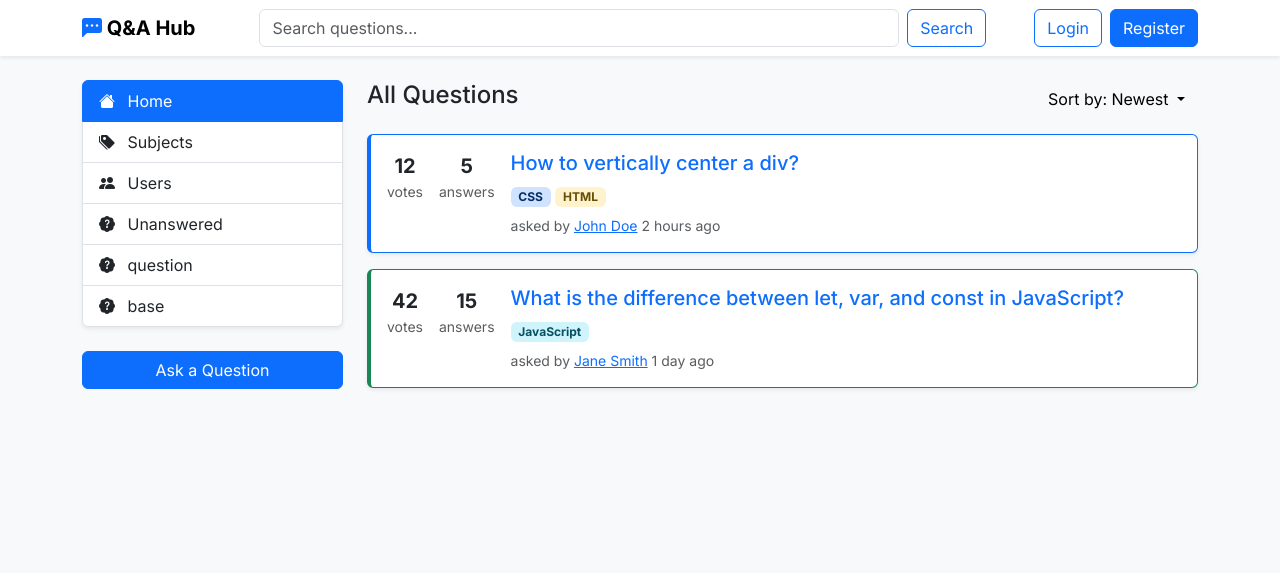
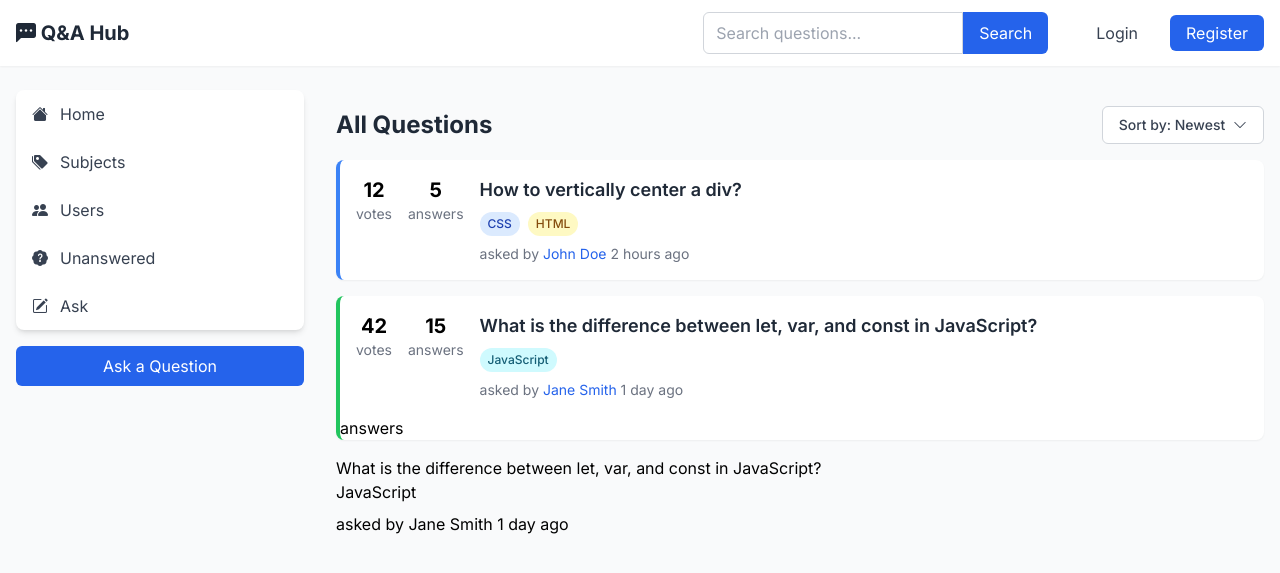
Before and after one commit to huzaius/qnahub, a Flask app: page / in a window 1280 px wide. Shown: the top 573 px of the page. Run offline with Flask 3, Linux system fonts and the light colour scheme; some libraries are stand-ins or nearby versions.

Commit message:
made some cleanups

```diff
--- /dev/null
+++ b/qnahub/static/js/main.js
@@ -0,0 +1,46 @@
+document.addEventListener('DOMContentLoaded', function () {
+    // Navbar Toggler
+    const navToggler = document.getElementById('nav-toggler');
+    const navCollapse = document.getElementById('navbarNav');
+
+    if (navToggler && navCollapse) {
+        navToggler.addEventListener('click', () => {
+            navCollapse.classList.toggle('hidden');
+        });
+    }
+
+    // User Dropdown
+    const dropdownToggle = document.getElementById('navbarDropdown');
+    const dropdownMenu = document.getElementById('dropdown-menu');
+
+    if (dropdownToggle && dropdownMenu) {
+        dropdownToggle.addEventListener('click', (event) => {
+            event.preventDefault();
+            dropdownMenu.classList.toggle('hidden');
+        });
+
+        // Optional: Close dropdown when clicking outside
+        document.addEventListener('click', (event) => {
+            if (!dropdownToggle.contains(event.target) && !dropdownMenu.contains(event.target)) {
+                dropdownMenu.classList.add('hidden');
+            }
+        });
+    }
+
+    // Sort Dropdown on index page
+    const sortDropdownToggle = document.getElementById('sort-dropdown-toggle');
+    const sortDropdownMenu = document.getElementById('sort-dropdown-menu');
+
+    if (sortDropdownToggle && sortDropdownMenu) {
+        sortDropdownToggle.addEventListener('click', (event) => {
+            event.preventDefault();
+            sortDropdownMenu.classList.toggle('hidden');
+        });
+
+        document.addEventListener('click', (event) => {
+            if (!sortDropdownToggle.contains(event.target) && !sortDropdownMenu.contains(event.target)) {
+                sortDropdownMenu.classList.add('hidden');
+            }
+        });
+    }
+});
--- a/qnahub/templates/base.html
+++ b/qnahub/templates/base.html
@@ -5,99 +5,99 @@
     <meta charset="UTF-8">
     <meta name="viewport" content="width=device-width, initial-scale=1.0">
     <title>{% block title %}{% endblock %}</title>
-    <link href="https://cdn.jsdelivr.net/npm/bootstrap@5.3.2/dist/css/bootstrap.min.css" rel="stylesheet">
+    <script src="https://cdn.tailwindcss.com"></script>
     <link rel="stylesheet" href="https://cdn.jsdelivr.net/npm/bootstrap-icons@1.11.3/font/bootstrap-icons.min.css">
     <link href="https://fonts.googleapis.com/css2?family=Inter:wght@400;500;600;700&display=swap" rel="stylesheet">
     <style>
         body {
             font-family: 'Inter', sans-serif;
-            background-color: #f8f9fa;
         }
-
-        .question-card {
-            border-left-width: 4px;
+        /* A custom style for the active sidebar link, as this is easier than complex Jinja logic */
+        .sidebar-link.active {
+            background-color: #eef2ff; /* bg-indigo-50 */
+            color: #4338ca; /* text-indigo-700 */
+            font-weight: 600;
         }
     </style>
 </head>
 
-<body>
+<body class="bg-gray-50">
 
     <!-- Navbar -->
-    <nav class="navbar navbar-expand-lg bg-white shadow-sm">
-        <div class="container">
-            <a class="navbar-brand fw-bold" href="{{ url_for('index') }}"><i
+    <nav class="bg-white shadow-sm">
+        <div class="container mx-auto px-4">
+            <div class="flex justify-between items-center py-3">
+                <a class="text-xl font-bold text-gray-800" href="{{ url_for('index') }}"><i
                     class="bi bi-chat-left-dots-fill text-primary"></i> Q&A
                     Hub</a>
-            <button class="navbar-toggler" type="button" data-bs-toggle="collapse" data-bs-target="#navbarNav">
-                <span class="navbar-toggler-icon"></span>
+                <div class="lg:hidden">
+                    <button id="nav-toggler" class="text-gray-700 focus:outline-none">
+                        <i class="bi bi-list text-2xl"></i>
                     </button>
-            <div class="collapse navbar-collapse" id="navbarNav">
-                <form class="d-flex flex-grow-1 mx-lg-5 my-2 my-lg-0">
-                    <input class="form-control me-2" type="search" placeholder="Search questions...">
-                    <button class="btn btn-outline-primary" type="submit">Search</button>
+                </div>
+                <div class="hidden lg:flex lg:items-center lg:space-x-8" id="navbarNav">
+                    <form class="flex flex-grow w-full max-w-xl">
+                        <input class="w-full px-3 py-2 border border-gray-300 rounded-l-md focus:outline-none focus:ring-2 focus:ring-blue-500" type="search" placeholder="Search questions...">
+                        <button class="px-4 py-2 bg-blue-600 text-white rounded-r-md hover:bg-blue-700" type="submit">Search</button>
                     </form>
-                <ul class="navbar-nav ms-auto">
+                    <ul class="flex items-center space-x-4">
                         {% if current_user.is_authenticated %}
                         <!-- LOGGED-IN USER VIEW  -->
-                    <li class="nav-item">
-                        <a class="btn btn-primary" href="{{ url_for('question') }}">Ask a Question</a>
+                        <li>
+                            <a class="bg-blue-600 text-white px-4 py-2 rounded-md hover:bg-blue-700 transition-colors" href="{{ url_for('question') }}">Ask a Question</a>
                         </li>
-                    <li class="nav-item dropdown ms-lg-3 mt-2 mt-lg-0">
-                        <a class="nav-link dropdown-toggle" href="#" id="navbarDropdown" role="button" data-bs-toggle="dropdown">
-                            <img src="https://placehold.co/40x40/0d6efd/white?text=U" class="rounded-circle" width="32" height="32">
+                        <li class="relative">
+                            <a href="#" id="navbarDropdown" class="flex items-center">
+                                <img src="{{ url_for('static', filename='profile_pics/' + current_user.picture) }}" alt="User profile" class="rounded-circle" width="32" height="32">
                             </a>
-                        <ul class="dropdown-menu dropdown-menu-end">
-                            <li><a class="dropdown-item" href="{{url_for('account')}}">My Account</a></li>
-                            <li><a class="dropdown-item" href="#">My Questions</a></li>
-                            <li><hr class="dropdown-divider"></li>
-                            <li><a class="dropdown-item" href="{{url_for('logout')}}">Logout</a></li>
+                            <ul id="dropdown-menu" class="absolute right-0 mt-2 w-48 bg-white rounded-md shadow-lg py-1 z-50 hidden">
+                                <li><a class="block px-4 py-2 text-sm text-gray-700 hover:bg-gray-100" href="{{url_for('account')}}">My Account</a></li>
+                                <li><a class="block px-4 py-2 text-sm text-gray-700 hover:bg-gray-100" href="#">My Questions</a></li>
+                                <li><hr class="my-1"></li>
+                                <li><a class="block px-4 py-2 text-sm text-gray-700 hover:bg-gray-100" href="{{url_for('logout')}}">Logout</a></li>
                             </ul>
                         </li>
-
-
-
                         {% else %}
                         <!-- ANONYMOUS USER VIEW -->
-                    <li class="nav-item">
-                        <a class="btn btn-outline-primary me-2" href="{{ url_for('login') }}">Login</a>
+                        <li>
+                            <a class="px-4 py-2 text-gray-700 hover:text-blue-600" href="{{ url_for('login') }}">Login</a>
                         </li>
-                    <li class="nav-item">
-                        <a class="btn btn-primary" href="{{ url_for('register') }}">Register</a>
+                        <li>
+                            <a class="bg-blue-600 text-white px-4 py-2 rounded-md hover:bg-blue-700 transition-colors" href="{{ url_for('register') }}">Register</a>
                         </li>
-                    </ul>
                         {% endif %}
                     </ul>
+                </div>
             </div>
         </div>
     </nav>
 
     <!-- Main Content -->
-    <div class="container mt-4">
-        <div class="row">
+    <div class="container mx-auto px-4 mt-6">
+        <div class="flex flex-wrap -mx-4">
             <!-- Sidebar -->
-            {% if title == 'Login' %}
-
-            {% else %}
-            <div class="col-lg-3">
-                <div class="list-group shadow-sm" id="sidebar-nav">
-                    <a href="{{ url_for('index') }}" class="list-group-item list-group-item-action"><i
-                            class="bi bi-house-fill me-2"></i> Home</a>
-                    <a href="{{ url_for('subjects') }}" class="list-group-item list-group-item-action"><i
-                            class="bi bi-tags-fill me-2"></i>
-                        Subjects</a>
-                    <a href="{{ url_for('users') }}" class="list-group-item list-group-item-action"><i
-                            class="bi bi-people-fill me-2"></i>
-                        Users</a>
-                    <a href="{{ url_for('unanswered')}}" class="list-group-item list-group-item-action"><i
-                            class="bi bi-patch-question-fill me-2"></i> Unanswered</a>
-                    <a href="{{ url_for('question')}}" class="list-group-item list-group-item-action"><i
-                            class="bi bi-patch-question-fill me-2"></i> question</a>
-                    <a href="{{ url_for('base')}}" class="list-group-item list-group-item-action"><i
-                            class="bi bi-patch-question-fill me-2"></i> base</a>
-
+            {% if title != 'Login' and title != 'Signup' %}
+            <div class="w-full lg:w-1/4 px-4 mb-6 lg:mb-0">
+                <div class="bg-white rounded-lg shadow-md">
+                    <a href="{{ url_for('index') }}" class="sidebar-link flex items-center px-4 py-3 text-gray-700 hover:bg-gray-100">
+                        <i class="bi bi-house-fill mr-3"></i> Home
+                    </a>
+                    <a href="{{ url_for('subjects') }}" class="sidebar-link flex items-center px-4 py-3 text-gray-700 hover:bg-gray-100">
+                        <i class="bi bi-tags-fill mr-3"></i> Subjects
+                    </a>
+                    <a href="{{ url_for('users') }}" class="sidebar-link flex items-center px-4 py-3 text-gray-700 hover:bg-gray-100">
+                        <i class="bi bi-people-fill mr-3"></i> Users
+                    </a>
+                    <a href="{{ url_for('unanswered')}}" class="sidebar-link flex items-center px-4 py-3 text-gray-700 hover:bg-gray-100">
+                        <i class="bi bi-patch-question-fill mr-3"></i> Unanswered
+                    </a>
+                    <a href="{{ url_for('question')}}" class="sidebar-link flex items-center px-4 py-3 text-gray-700 hover:bg-gray-100">
+                        <i class="bi bi-pencil-square mr-3"></i> Ask
+                    </a>
+                </form>
             </div>
                 <div class="mt-4">
-                    <a class="btn btn-primary w-100" href="{{ url_for('users') }}">Ask a Question</a>
+                    <a class="block w-full bg-blue-600 text-white text-center px-4 py-2 rounded-md hover:bg-blue-700 transition-colors" href="{{ url_for('question') }}">Ask a Question</a>
                 </div>
             </div>
             {% endif %}
@@ -105,20 +105,31 @@
 
 
             <!-- Main Content -->
-            <div class="col-lg-9">
-                <div>{% with messages = get_flashed_messages(with_categories=True) %}
+            <div class="w-full lg:w-3/4 px-4">
+                <div class="mb-4">
+                    {% with messages = get_flashed_messages(with_categories=True) %}
                     {% if messages %}
-
-                    {% for category ,message in messages %}
-                    <div class="alert alert-{{ category }}">
-                        {{ message }}
-
+                    {% for category, message in messages %}
+                        {% if category == 'success' %}
+                            <div class="bg-green-100 border-l-4 border-green-500 text-green-700 p-4" role="alert">
+                                <p>{{ message }}</p>
                             </div>
+                        {% elif category == 'danger' %}
+                            <div class="bg-red-100 border-l-4 border-red-500 text-red-700 p-4" role="alert">
+                                <p>{{ message }}</p>
+                            </div>
+                        {% elif category == 'info' %}
+                             <div class="bg-blue-100 border-l-4 border-blue-500 text-blue-700 p-4" role="alert">
+                                <p>{{ message }}</p>
+                            </div>
+                        {% else %}
+                            <div class="bg-gray-100 border-l-4 border-gray-500 text-gray-700 p-4" role="alert">
+                                <p>{{ message }}</p>
+                            </div>
+                        {% endif %}
                     {% endfor %}
                     {% endif %}
                     {% endwith %}
-
-
                 </div>
 
                 {% block content %}{% endblock %}
@@ -126,10 +137,8 @@
         </div>
     </div>
 
-    <script src="https://cdn.jsdelivr.net/npm/bootstrap@5.3.2/dist/js/bootstrap.bundle.min.js"></script>
-    <script src="{{ url_for('static', filename='js/sidebar.js') }}">
-
-    </script>
+    <script src="{{ url_for('static', filename='js/main.js') }}"></script>
+    <script src="{{ url_for('static', filename='js/sidebar.js') }}"></script>
 </body>
 
 </html>
--- a/qnahub/templates/index.html
+++ b/qnahub/templates/index.html
@@ -2,42 +2,45 @@
 {% block title %}Q&A Hub - Home{% endblock %}
 {% block content %}
 <!-- Questions Feed -->
-
-  <div class="d-flex justify-content-between align-items-center mb-3">
-    <h2 class="h4">All Questions</h2>
-    <div class="dropdown">
-      <button class="btn btn-light dropdown-toggle" type="button" data-bs-toggle="dropdown">
+<div class="flex justify-between items-center mb-4">
+    <h2 class="text-2xl font-bold text-gray-800">All Questions</h2>
+    <div class="relative">
+        <button id="sort-dropdown-toggle" class="px-4 py-2 bg-white border border-gray-300 rounded-md text-sm font-medium text-gray-700 hover:bg-gray-50 focus:outline-none focus:ring-2 focus:ring-offset-2 focus:ring-blue-500" type="button">
             Sort by: Newest
+            <i class="bi bi-chevron-down ml-1"></i>
         </button>
-      <ul class="dropdown-menu dropdown-menu-end">
-        <li><a class="dropdown-item" href="#">Newest</a></li>
-        <li><a class="dropdown-item" href="#">Most Voted</a></li>
-        <li><a class="dropdown-item" href="#">Most Answered</a></li>
+        <ul id="sort-dropdown-menu" class="absolute right-0 mt-2 w-48 bg-white rounded-md shadow-lg py-1 z-10 hidden">
+            <li><a class="block px-4 py-2 text-sm text-gray-700 hover:bg-gray-100" href="#">Newest</a></li>
+            <li><a class="block px-4 py-2 text-sm text-gray-700 hover:bg-gray-100" href="#">Most Voted</a></li>
+            <li><a class="block px-4 py-2 text-sm text-gray-700 hover:bg-gray-100" href="#">Most Answered</a></li>
         </ul>
     </div>
 </div>
 
 <!-- Question Card -->
-  <div class="card mb-3 shadow-sm question-card border-primary">
-    <div class="card-body">
-      <div class="d-flex">
-        <div class="text-center me-3">
-          <div class="fw-bold fs-5">12</div>
-          <div class="text-muted small">votes</div>
+<div class="bg-white rounded-lg shadow-sm mb-4 border-l-4 border-blue-500">
+    <div class="p-4">
+        <div class="flex">
+            <!-- Stats -->
+            <div class="text-center mr-4 flex-shrink-0">
+                <div class="font-bold text-xl">12</div>
+                <div class="text-gray-500 text-sm">votes</div>
             </div>
-        <div class="text-center me-3">
-          <div class="fw-bold fs-5">5</div>
-          <div class="text-muted small">answers</div>
+            <div class="text-center mr-4 flex-shrink-0">
+                <div class="font-bold text-xl">5</div>
+                <div class="text-gray-500 text-sm">answers</div>
             </div>
-        <div class="flex-grow-1">
-          <h5 class="card-title"><a href="question.html" class="text-decoration-none">How to
-              vertically center a div?</a></h5>
-          <div class="mb-2">
-            <span class="badge bg-primary-subtle text-primary-emphasis">CSS</span>
-            <span class="badge bg-warning-subtle text-warning-emphasis">HTML</span>
+            <!-- Content -->
+            <div class="flex-grow">
+                <h3 class="text-lg font-semibold mb-2">
+                    <a href="{{ url_for('question') }}" class="text-gray-800 hover:text-blue-600 no-underline">How to vertically center a div?</a>
+                </h3>
+                <div class="mb-2 flex flex-wrap gap-2">
+                    <span class="inline-block px-2 py-1 text-xs font-medium rounded-full bg-blue-100 text-blue-800">CSS</span>
+                    <span class="inline-block px-2 py-1 text-xs font-medium rounded-full bg-yellow-100 text-yellow-800">HTML</span>
                 </div>
-          <div class="text-muted small">
-            asked by <a href="#">John Doe</a> 2 hours ago
+                <div class="text-gray-500 text-sm">
+                    asked by <a href="#" class="text-blue-600 hover:underline">John Doe</a> 2 hours ago
                 </div>
             </div>
         </div>
@@ -45,15 +48,32 @@
 </div>
 
 <!-- Another Question Card -->
-  <div class="card mb-3 shadow-sm question-card border-success">
-    <div class="card-body">
-      <div class="d-flex">
-        <div class="text-center me-3">
-          <div class="fw-bold fs-5">42</div>
-          <div class="text-muted small">votes</div>
+<div class="bg-white rounded-lg shadow-sm mb-4 border-l-4 border-green-500">
+    <div class="p-4">
+        <div class="flex">
+            <!-- Stats -->
+            <div class="text-center mr-4 flex-shrink-0">
+                <div class="font-bold text-xl">42</div>
+                <div class="text-gray-500 text-sm">votes</div>
             </div>
-        <div class="text-center me-3">
-          <div class="fw-bold fs-5">15</div>
+            <div class="text-center mr-4 flex-shrink-0">
+                <div class="font-bold text-xl">15</div>
+                <div class="text-gray-500 text-sm">answers</div>
+            </div>
+            <!-- Content -->
+            <div class="flex-grow">
+                <h3 class="text-lg font-semibold mb-2">
+                    <a href="{{ url_for('question') }}" class="text-gray-800 hover:text-blue-600 no-underline">What is the difference between let, var, and const in JavaScript?</a>
+                </h3>
+                <div class="mb-2 flex flex-wrap gap-2">
+                    <span class="inline-block px-2 py-1 text-xs font-medium rounded-full bg-cyan-100 text-cyan-800">JavaScript</span>
+                </div>
+                <div class="text-gray-500 text-sm">
+                    asked by <a href="#" class="text-blue-600 hover:underline">Jane Smith</a> 1 day ago
+                </div>
+            </div>
+        </div>
+    </div>
           <div class="text-muted small">answers</div>
         </div>
         <div class="flex-grow-1">
```
Lines whose indentation alone changed are shown as unchanged.
